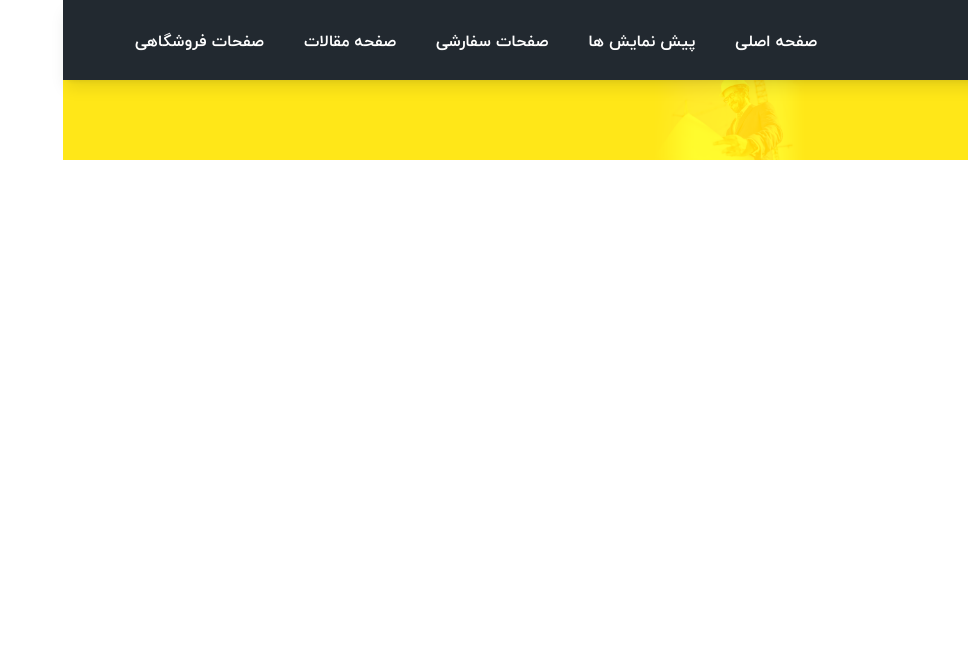
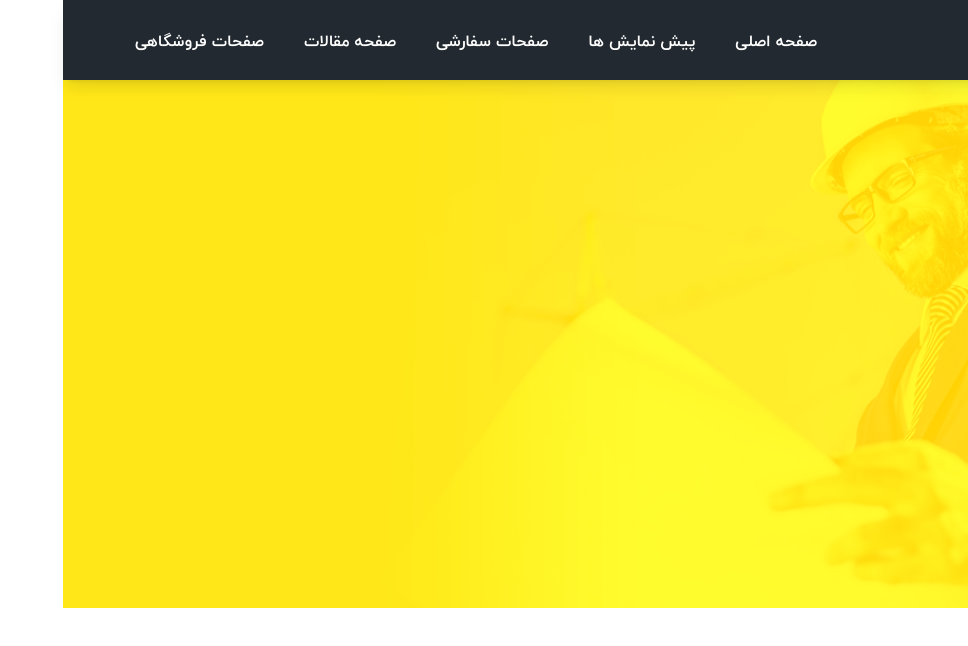
Before and after one commit to mahyarErshad/buildwall, a React (Vite) app: page / in a window 1280 px wide. Shown: the top 646 px of the page, without its empty margins (312-1280 px from the left). Built offline with nearby package versions, Linux system fonts and the light colour scheme.

Commit message:
Removed padding class

```diff
--- a/src/Components/Body/HeroSection/HeroSection.jsx
+++ b/src/Components/Body/HeroSection/HeroSection.jsx
@@ -3,7 +3,7 @@ import styles from "./styles.module.css"
 
 function HeroSection() {
   return (
-    <section className={`pt-20 ${styles.wrapper} w-full h-full`}>
+    <section className={`${styles.wrapper} w-full h-full`}>
 
     </section>
   )
```
